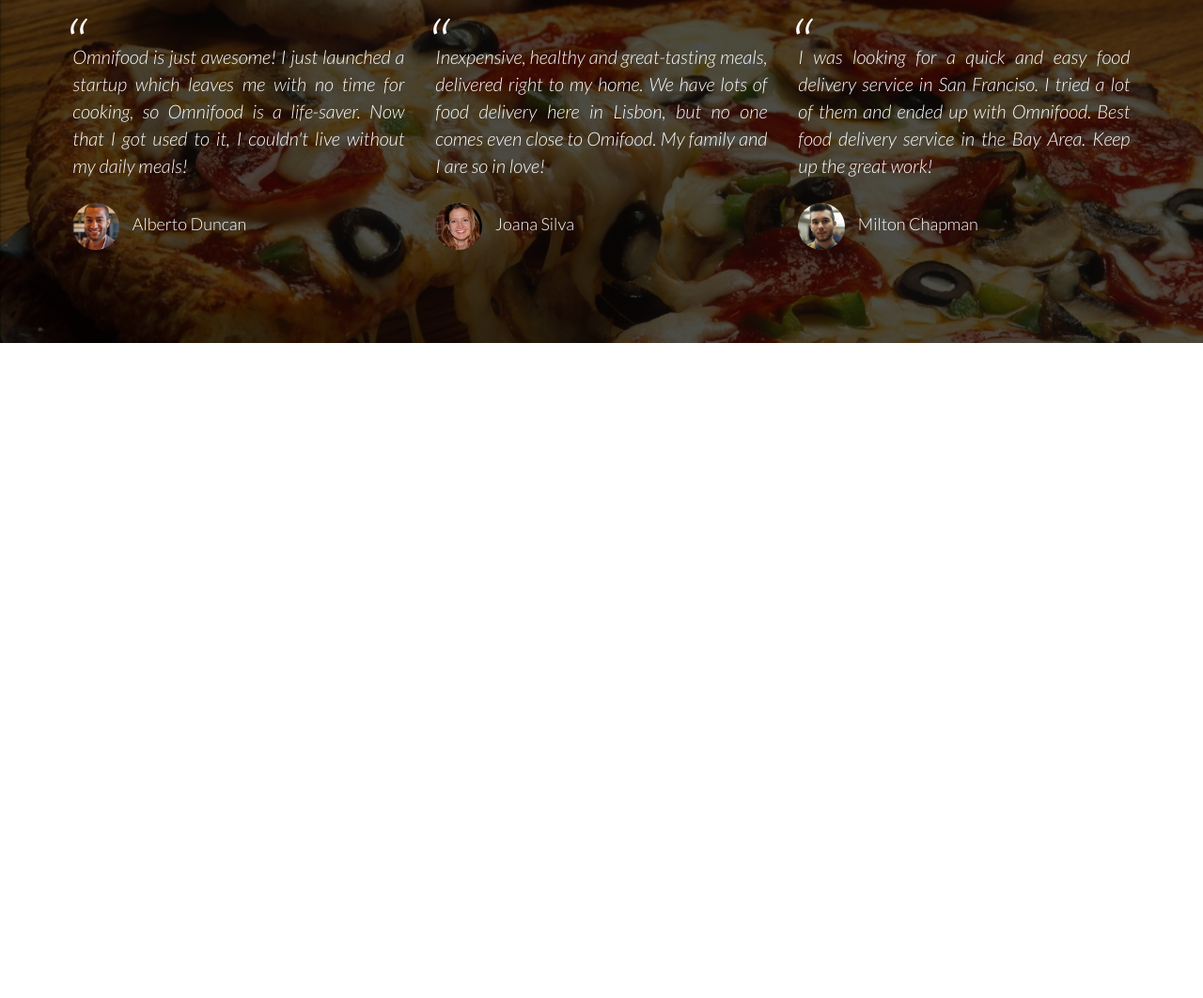
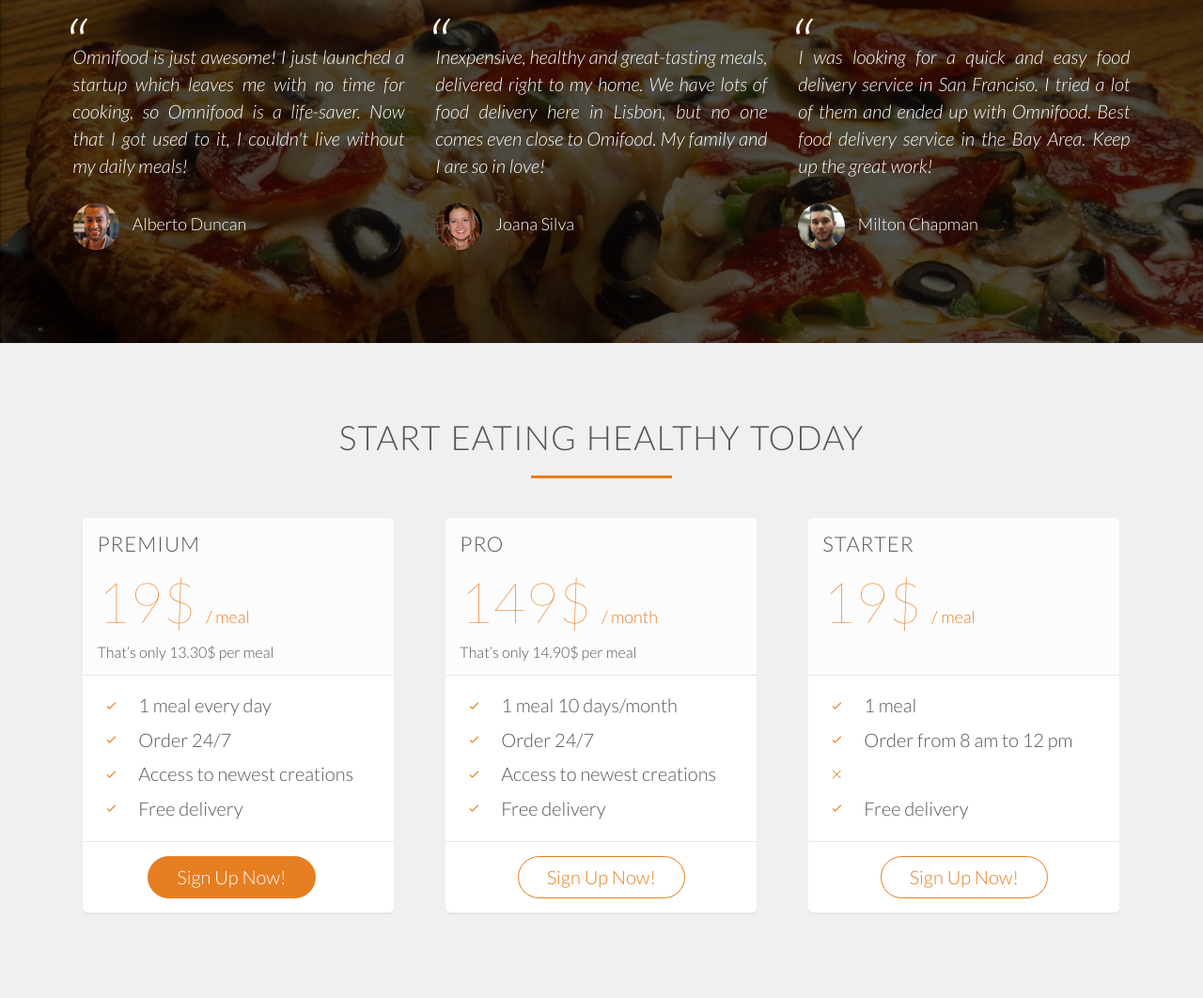
Before and after one commit to eliavco/Omnifood, a plain HTML site: page Omnifood/index.html in a window 1280 px wide. Shown: the part 3450-4512 px from the top of the page at 94% size. Before the commit the page ends 3815 px from the top, so only its background shows below. Drawn offline with nearby package versions, Linux system fonts and the light colour scheme; a script that the page names is missing; files whose address does not match are found by name.

Commit message:
Sign Up Plans

```diff
--- a/Omnifood/index.html
+++ b/Omnifood/index.html
@@ -20,6 +20,8 @@
         <!-- Internal Stylesheets-->
         <link rel="stylesheet" type="text/css" href="vendors/css/ionicons.min.css">
         <link rel="stylesheet" type="text/css" href="resources/css/style.css">
+        <link rel="stylesheet" type="text/css" href="resources/css/queries.css">
+        <link rel="stylesheet" type="text/css" href="resources/css/javascript.css">
 
         <!-- Favicon-->
         <link rel="shortcut icon" type="image/x-icon" href="resources/favicon/logo.ico">
@@ -255,6 +257,75 @@
             </div>
         </section>
 
+        <!-- Sign Up Section -->
+        <section class="section-plans">
+            <div class="row">
+                <h2>Start eating healthy today</h2>
+            </div>
+            <div class="row">
+                <div class="col span-1-of-3">
+                    <div class="plan-box">
+                        <div>
+                            <h3>Premium</h3>
+                            <p class="plan-price">19$ <span>/ meal</span></p>
+                            <p class="plan-price-meal">That’s only 13.30$ per meal</p>
+                        </div>
+                        <div>
+                            <ul>
+                                <li><i class="ion-ios-checkmark-empty icon-small"></i> 1 meal every day</li>
+                                <li><i class="ion-ios-checkmark-empty icon-small"></i> Order 24/7</li>
+                                <li><i class="ion-ios-checkmark-empty icon-small"></i> Access to newest creations</li>
+                                <li><i class="ion-ios-checkmark-empty icon-small"></i> Free delivery</li>
+                            </ul>
+                        </div>
+                        <div>
+                            <a href="#" class="btn btn-full btnsu">Sign Up Now!</a>
+                        </div>
+                    </div>
+                </div>
+                <div class="col span-1-of-3">
+                    <div class="plan-box">
+                        <div>
+                            <h3>Pro</h3>
+                            <p class="plan-price">149$ <span>/ month</span></p>
+                            <p class="plan-price-meal">That’s only 14.90$ per meal</p>
+                        </div>
+                        <div>
+                            <ul>
+                                <li><i class="ion-ios-checkmark-empty icon-small"></i> 1 meal 10 days/month</li>
+                                <li><i class="ion-ios-checkmark-empty icon-small"></i> Order 24/7</li>
+                                <li><i class="ion-ios-checkmark-empty icon-small"></i> Access to newest creations</li>
+                                <li><i class="ion-ios-checkmark-empty icon-small"></i> Free delivery</li>
+                            </ul>
+                        </div>
+                        <div>
+                            <a href="#" class="btn btn-ghost">Sign Up Now!</a>
+                        </div>
+                    </div>
+                </div>
+                <div class="col span-1-of-3">
+                    <div class="plan-box">
+                        <div>
+                            <h3>Starter</h3>
+                            <p class="plan-price">19$ <span>/ meal</span></p>
+                            <p class="plan-price-meal">&nbsp;</p>
+                        </div>
+                        <div>
+                            <ul>
+                                <li><i class="ion-ios-checkmark-empty icon-small"></i> 1 meal</li>
+                                <li><i class="ion-ios-checkmark-empty icon-small"></i> Order from 8 am to 12 pm</li>
+                                <li><i class="ion-ios-close-empty icon-small"></i></li>
+                                <li><i class="ion-ios-checkmark-empty icon-small"></i> Free delivery</li>
+                            </ul>
+                        </div>
+                        <div>
+                            <a href="#" class="btn btn-ghost">Sign Up Now!</a>
+                        </div>
+                    </div>
+                </div>
+            </div>
+        </section>
+
     <script src="resources/js/javascript.js"></script>
     <script src="https://unpkg.com/ionicons@4.4.8/dist/ionicons.js"></script>
 
--- a/Omnifood/resources/css/style.css
+++ b/Omnifood/resources/css/style.css
@@ -119,6 +119,9 @@ Collapse All Code: alt+1
             background-color: rgba(230, 126, 34, 0.5);
             border: 1px solid rgba(230, 126, 34, 0.2);
         }
+
+        .btnsu:hover,
+        .btnsu:active{ color: #555; }
 
         .btn-ghost:hover,
         .btn-ghost:active{
@@ -399,3 +402,53 @@ Collapse All Code: alt+1
                 margin-right: 10px;
                 vertical-align: middle;
             }
+
+/*-----------------------------*/
+/*          -Sign Up-          */
+/*-----------------------------*/
+
+        .section-plans{ background-color: #f0f0f0; }
+
+        .plan-box{
+            background-color: #fff;
+            border-radius: 5px;
+            width: 90%;
+            margin-left: 5%;
+            box-shadow: 0 2px 2px #e3e3e3;
+        }
+
+        .plan-box div{
+            padding: 15px;
+            border-bottom: 1px solid #e8e8e8;
+        }
+
+        .plan-box div:first-child{
+            background-color: #fcfcfc;
+            border-top-left-radius: 5px;
+            border-top-right-radius: 5px;
+        }
+
+        .plan-box div:last-child{
+            text-align: center;
+            border: 0;
+        }
+
+        .plan-price{
+            font-size: 300%;
+            margin-bottom: 10px;
+            font-weight: 100;
+            color: #e67e22;
+        }
+
+        .plan-price span{
+            font-size: 30%;
+            font-weight: 300;
+        }
+
+        .plan-price-meal{ font-size: 80%; }
+
+        .plan-box ul{ list-style: none; }
+
+        .plan-box ul li{
+            padding: 5px 0;
+        }
```
Also changed, not shown: Omnifood/resources/css/javascript.css (added), Omnifood/resources/css/queries.css (added).
